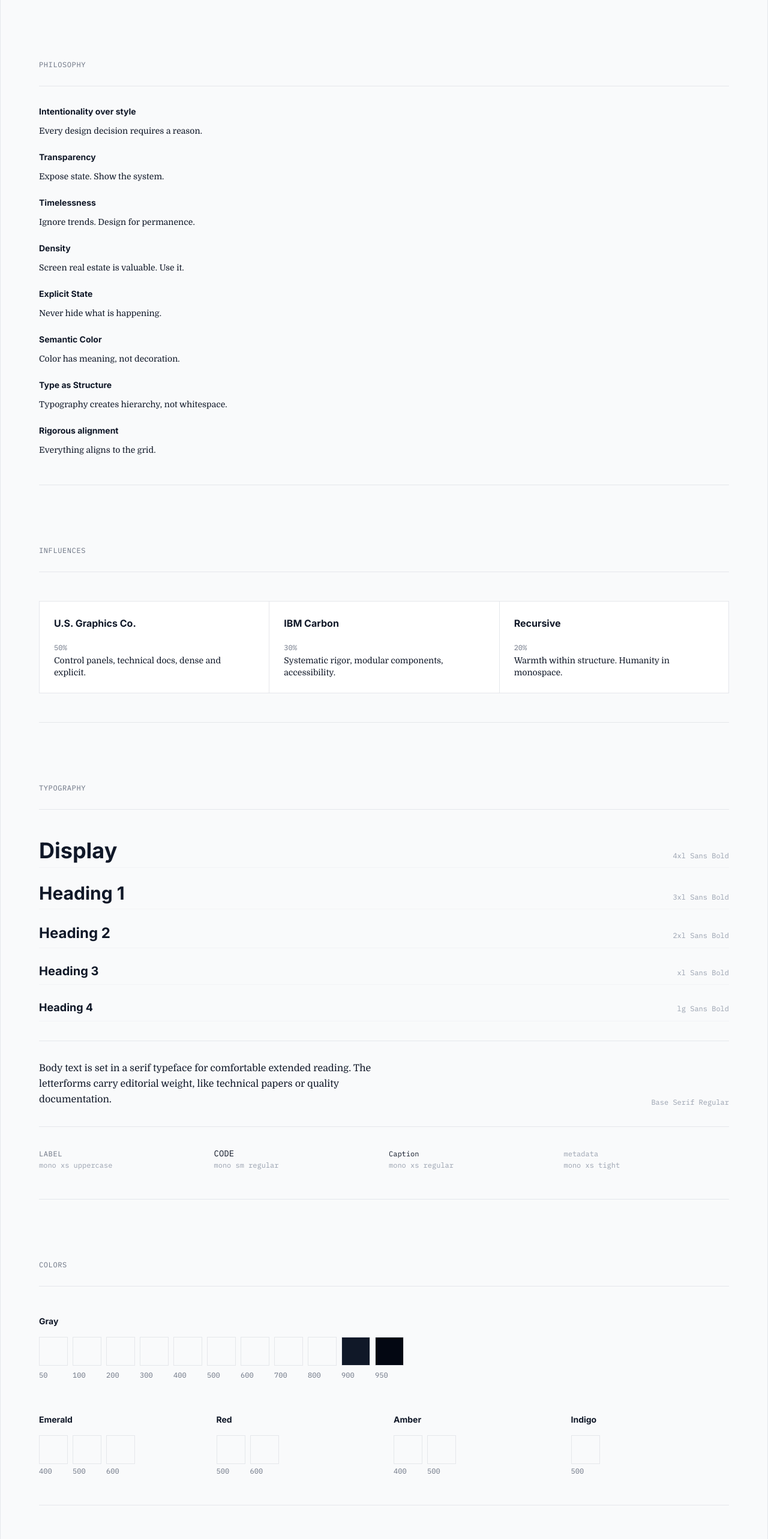
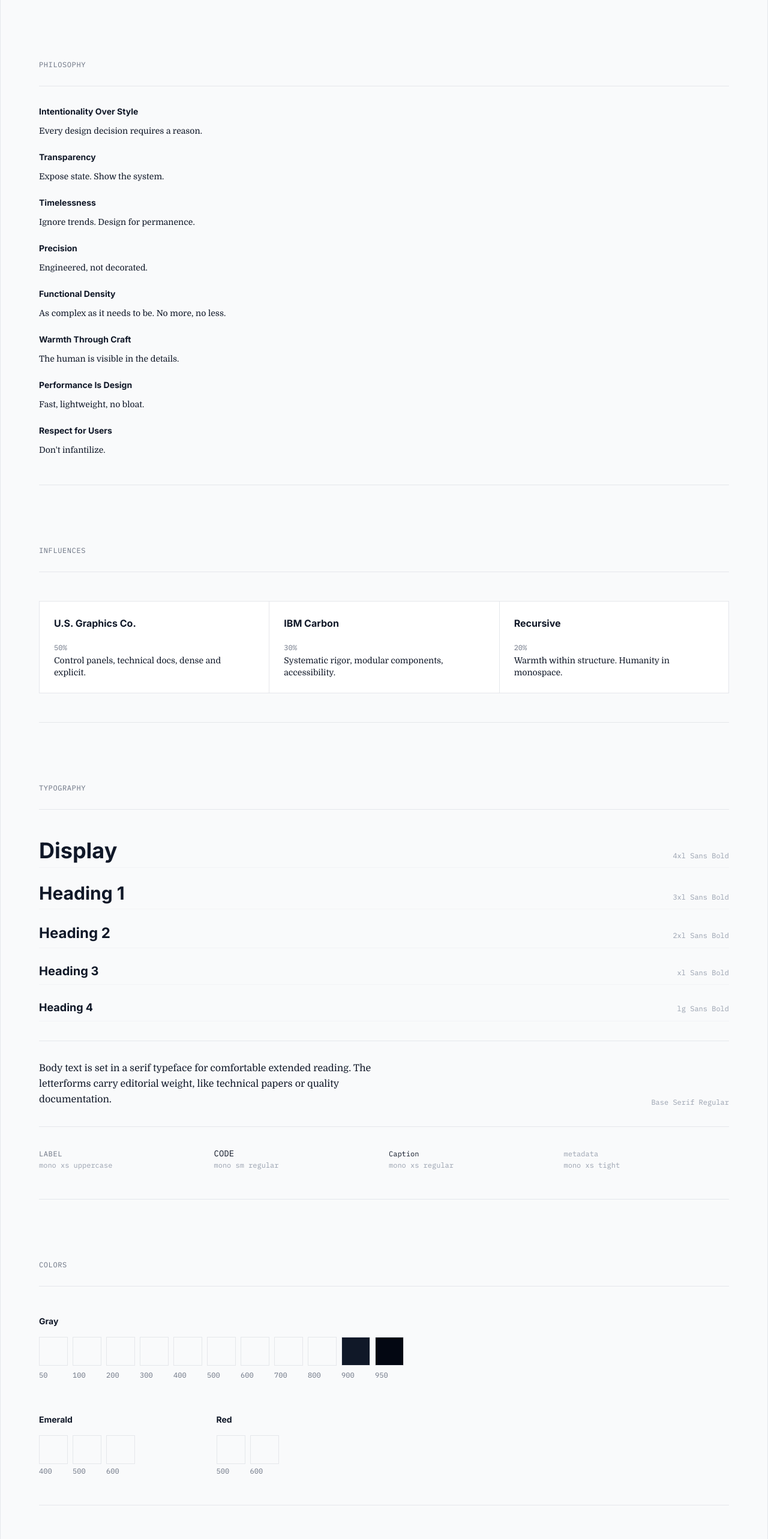
Before and after one commit to dhisonp/ardent-design, a Next.js app: page / in a window 1280 px wide. Shown: the part 234-2800 px from the top of the page at 60% size. Built offline with nearby package versions, Linux system fonts and the light colour scheme.

Commit message:
amendments

```diff
--- a/src/app/globals.css
+++ b/src/app/globals.css
@@ -2,7 +2,7 @@
 
 @layer base {
   body {
-    @apply bg-gray-200 text-gray-900 font-serif antialiased;
+    @apply bg-gray-50 text-gray-900 font-serif antialiased;
   }
 
   .dark body {
--- a/src/components/sections/Colors.tsx
+++ b/src/components/sections/Colors.tsx
@@ -6,8 +6,6 @@ export function Colors() {
   const grays = [50, 100, 200, 300, 400, 500, 600, 700, 800, 900, 950];
   const emeralds = [400, 500, 600];
   const reds = [500, 600];
-  const ambers = [400, 500];
-  const indigos = [500];
 
   return (
     <section className="py-12">
@@ -59,30 +57,6 @@ export function Colors() {
              </div>
           </div>
 
-          <div className="space-y-4">
-             <h3 className="text-sm font-sans font-bold text-gray-900 dark:text-gray-50">Amber</h3>
-             <div className="flex flex-wrap gap-2">
-               {ambers.map((shade) => (
-                 <div key={shade} className="space-y-1">
-                   <div className={cn("w-12 h-12 border border-hairline border-gray-200", `bg-amber-${shade}`)} />
-                   <div className="font-mono text-xs text-gray-500">{shade}</div>
-                 </div>
-               ))}
-             </div>
-          </div>
-
-          <div className="space-y-4">
-             <h3 className="text-sm font-sans font-bold text-gray-900 dark:text-gray-50">Indigo</h3>
-             <div className="flex flex-wrap gap-2">
-               {indigos.map((shade) => (
-                 <div key={shade} className="space-y-1">
-                   <div className={cn("w-12 h-12 border border-hairline border-gray-200", `bg-indigo-${shade}`)} />
-                   <div className="font-mono text-xs text-gray-500">{shade}</div>
-                 </div>
-               ))}
-             </div>
-          </div>
-
         </div>
       </div>
 
--- a/src/components/sections/Header.tsx
+++ b/src/components/sections/Header.tsx
@@ -37,7 +37,7 @@ export function Header() {
         </p>
 
         <div className="pt-4">
-          <span className="font-mono text-xs text-gray-400">v0.1.1</span>
+          <span className="font-mono text-xs text-gray-400">v0.1.0</span>
         </div>
       </div>
 
--- a/src/components/sections/Philosophy.tsx
+++ b/src/components/sections/Philosophy.tsx
@@ -3,7 +3,7 @@ import { Divider } from "@/components/ui/Divider";
 
 const tenets = [
   {
-    title: "Intentionality over style",
+    title: "Intentionality Over Style",
     description: "Every design decision requires a reason.",
   },
   {
@@ -15,24 +15,24 @@ const tenets = [
     description: "Ignore trends. Design for permanence.",
   },
   {
-    title: "Density",
-    description: "Screen real estate is valuable. Use it.",
+    title: "Precision",
+    description: "Engineered, not decorated.",
   },
   {
-    title: "Explicit State",
-    description: "Never hide what is happening.",
+    title: "Functional Density",
+    description: "As complex as it needs to be. No more, no less.",
   },
   {
-    title: "Semantic Color",
-    description: "Color has meaning, not decoration.",
+    title: "Warmth Through Craft",
+    description: "The human is visible in the details.",
   },
   {
-    title: "Type as Structure",
-    description: "Typography creates hierarchy, not whitespace.",
+    title: "Performance Is Design",
+    description: "Fast, lightweight, no bloat.",
   },
   {
-    title: "Rigorous alignment",
-    description: "Everything aligns to the grid.",
+    title: "Respect for Users",
+    description: "Don't infantilize.",
   },
 ];
 
--- a/tailwind.config.ts
+++ b/tailwind.config.ts
@@ -28,19 +28,11 @@ const config: Config = {
           500: "#DC2626",
           600: "#B91C1C",
         },
-        // User requested additions
-        amber: {
-          400: "#FBBF24",
-          500: "#F59E0B",
-        },
-        indigo: {
-          500: "#6366F1",
-        },
       },
       fontFamily: {
-        sans: ["var(--font-sans)", "Helvetica Neue", "Arial", "sans-serif"],
-        serif: ["var(--font-serif)", "Georgia", "serif"],
-        mono: ["var(--font-mono)", "Consolas", "monospace"],
+        sans: ["var(--font-sans)", "Inter", "Helvetica Neue", "Arial", "sans-serif"],
+        serif: ["var(--font-serif)", "Domine", "Georgia", "serif"],
+        mono: ["var(--font-mono)", "IBM Plex Mono", "Consolas", "monospace"],
       },
       fontSize: {
         xs: ["0.75rem", { lineHeight: "1.5" }],
```
